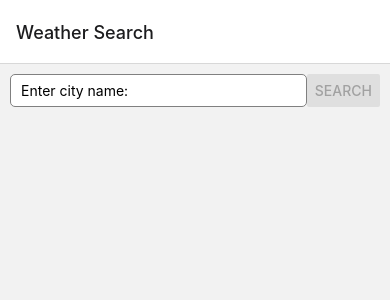
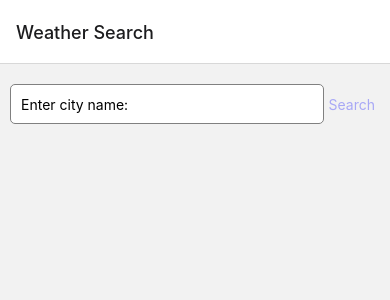
Before and after one commit to poormohammadi/react-native-weather-forecast, a React Native app: screen /Home in a window 390 px wide. Shown: the top 300 px of the page. Built offline with nearby package versions, Linux system fonts and the light colour scheme.

Commit message:
update search box with custom button

```diff
--- /dev/null
+++ b/src/components/Button.tsx
@@ -0,0 +1,34 @@
+import React from 'react';
+import { StyleSheet, Text, TouchableOpacity, TouchableOpacityProps } from 'react-native';
+
+type Props = TouchableOpacityProps & { title: string };
+
+export default function Button(props: Props) {
+    return (
+        <TouchableOpacity
+            {...props}
+            style={styles.button}
+        >
+            <Text style={[
+                styles.text,
+                props.disabled && { ...styles.disabledText },
+            ]}>
+                {props.title}
+            </Text>
+        </TouchableOpacity>
+    )
+};
+
+const styles = StyleSheet.create({
+    button: {
+        height: 30,
+        margin: 5,
+        justifyContent: 'center',
+    },
+    disabledText: {
+        opacity: .3,
+    },
+    text: {
+        color: 'blue',
+    }
+});
--- a/src/components/SearchBox.tsx
+++ b/src/components/SearchBox.tsx
@@ -1,5 +1,7 @@
 import React from 'react';
-import { Button, StyleSheet, TextInput, View } from 'react-native';
+import { StyleSheet, TextInput, View } from 'react-native';
+
+import Button from './Button';
 
 type Props = {
     value?: string;
@@ -28,7 +30,8 @@ export default function SearchBox(props: Props) {
 const styles = StyleSheet.create({
     container: {
         flexDirection: 'row',
-        padding: 10,
+        paddingHorizontal: 10,
+        paddingVertical: 20,
     },
     input: {
         flex: 1,
@@ -37,5 +40,6 @@ const styles = StyleSheet.create({
         borderRadius: 5,
         borderColor: 'grey',
         paddingLeft: 10,
+        height: 40,
     }
 });
```
